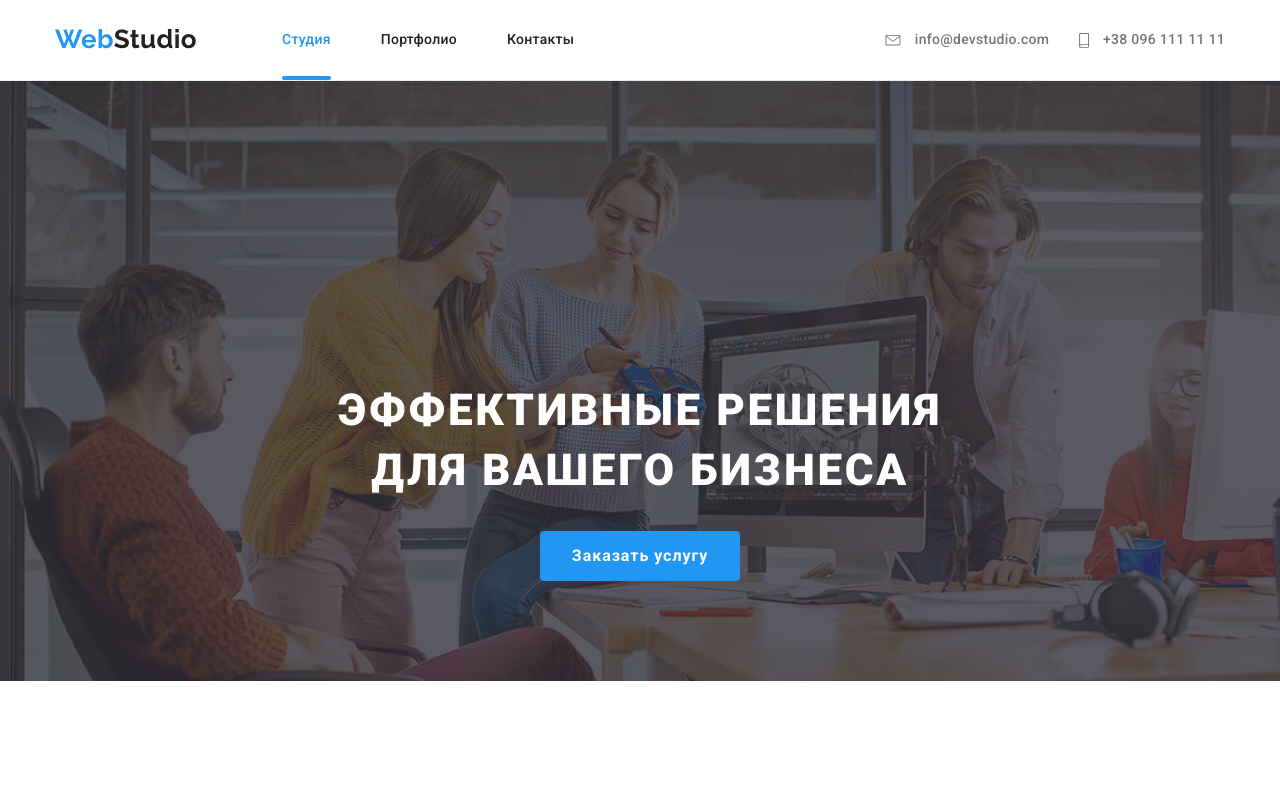
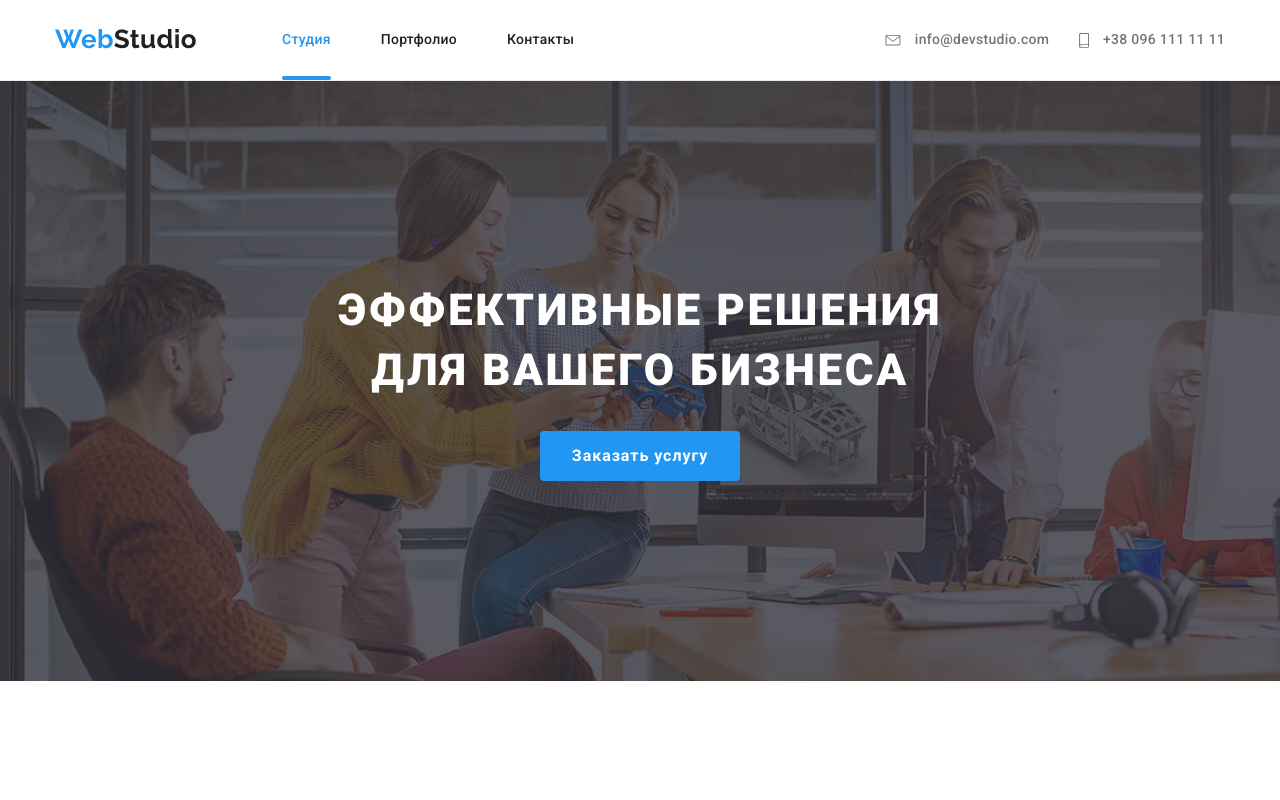
Before and after one commit to NickolayLyman/goit-markup-hw-07, a plain HTML site: page index.html in a window 1280 px wide. Shown: the top 800 px of the page. Drawn offline with Linux system fonts and the light colour scheme.

Commit message:
Внесены изменения в секцию героя.

```diff
--- a/saas/layout/_hero.scss
+++ b/saas/layout/_hero.scss
@@ -1,7 +1,7 @@
 .hero {
     margin-bottom: 94px;
+    text-align: center;
     padding-top: 200px;
-    text-align: center;
     max-width: 1600px;
     height: 600px;
     background-image: linear-gradient(
@@ -10,7 +10,8 @@
         url(../images/header-bg.jpg);
     background-repeat: no-repeat;
     background-color: rgb(47, 48, 58);
-    @extend %align-center;
+     display: flex;
+    justify-content: center;
     }
 .hero-title {
     margin-bottom: 30px;
--- a/saas/main.scss
+++ b/saas/main.scss
@@ -5,10 +5,10 @@
 @import "./components/container";
 @import "./layout/header";
 @import "./components/logo";
+@import "./components/section";
 @import "./layout/hero";
 @import "./components/button";
 @import "./components/modal";
-@import "./components/section";
 @import "./layout/advantages";
 @import "./layout/work-direction";
 @import "./layout/team";
```
Also changed, not shown: css/main.css, css/main.min.css, 2 other files.
